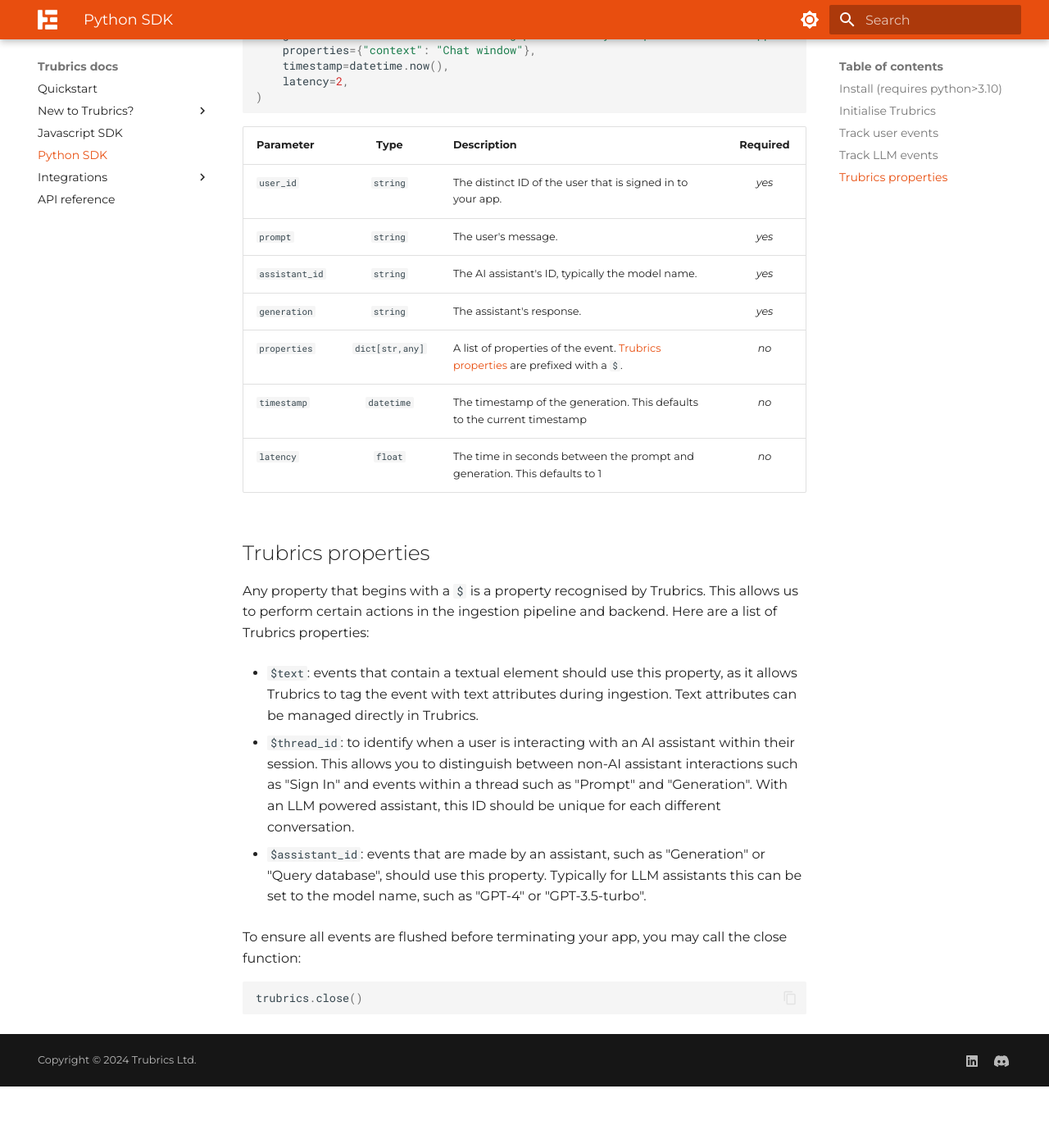
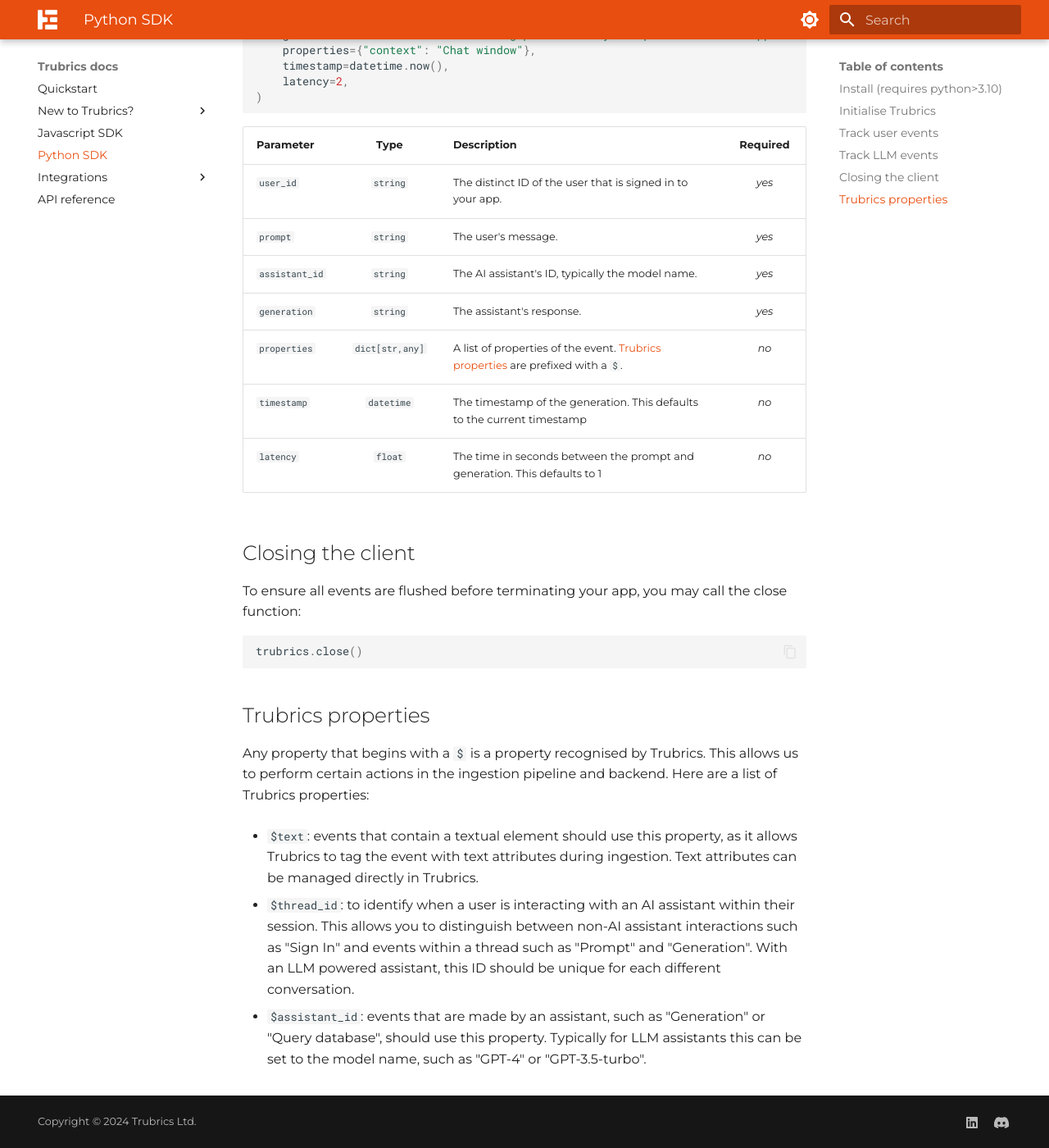
Before and after one commit to trubrics/trubrics-docs, an MkDocs documentation site: the page built from docs/track_events/sdks/python.md, in a window 1280 px wide and 1400 px high, scrolled down 2379 px. Shown: the whole window at 82% size. Built offline with MkDocs 1.6.1 and Material for MkDocs 9.7.7, drawn with Linux system fonts in a browser that asks for light colours; before the commit the page ends 3704 px from its top, so only the background shows below that.

Commit message:
Update python.md

````diff
--- a/docs/track_events/sdks/python.md
+++ b/docs/track_events/sdks/python.md
@@ -86,11 +86,12 @@
 
 </div>
 
-
---8<-- "utils/trubrics_properties.md"
+## Closing the client
 
 To ensure all events are flushed before terminating your app, you may call the close function:
 
 ``` py
 --8<-- "utils/code_snippets/python/close.py"
 ```
+
+--8<-- "utils/trubrics_properties.md"
````
